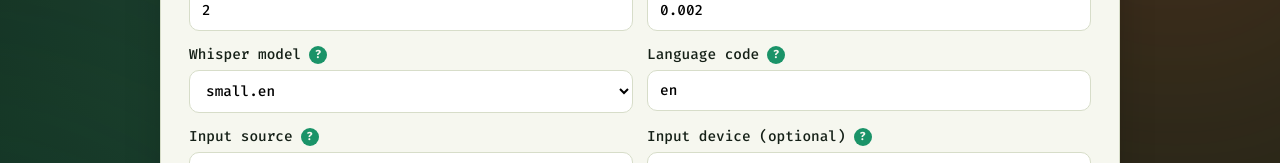
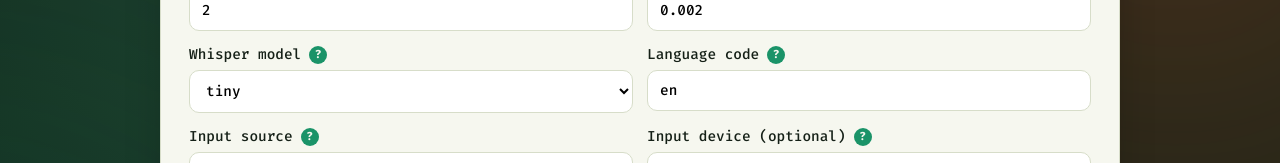
Before and after one commit to shahviransh/cleanfade, a React (Vite) app: page / in a window 1280 px wide. Shown: the part 295-458 px from the top of the page. Built offline with nearby package versions, Linux system fonts and the light colour scheme.

Commit message:
feat: update model size options to include large-v1, large-v2, and large-v3 release:app

```diff
--- a/src/App.jsx
+++ b/src/App.jsx
@@ -222,10 +222,13 @@ function App() {
               <span className="help-dot" tabIndex={0} data-tip="Speech model size. small/medium are more accurate but slower than tiny/base.">?</span>
             </span>
             <select value={form.modelSize} onChange={onText("modelSize")}>
-              <option>tiny.en</option>
-              <option>base.en</option>
-              <option>small.en</option>
-              <option>medium.en</option>
+              <option>tiny</option>
+              <option>base</option>
+              <option>small</option>
+              <option>medium</option>
+              <option>large-v1</option>
+              <option>large-v2</option>
+              <option>large-v3</option>
             </select>
           </label>
 
```
Also changed, not shown: 1 other file (tests, documents, lock files or other folders).
